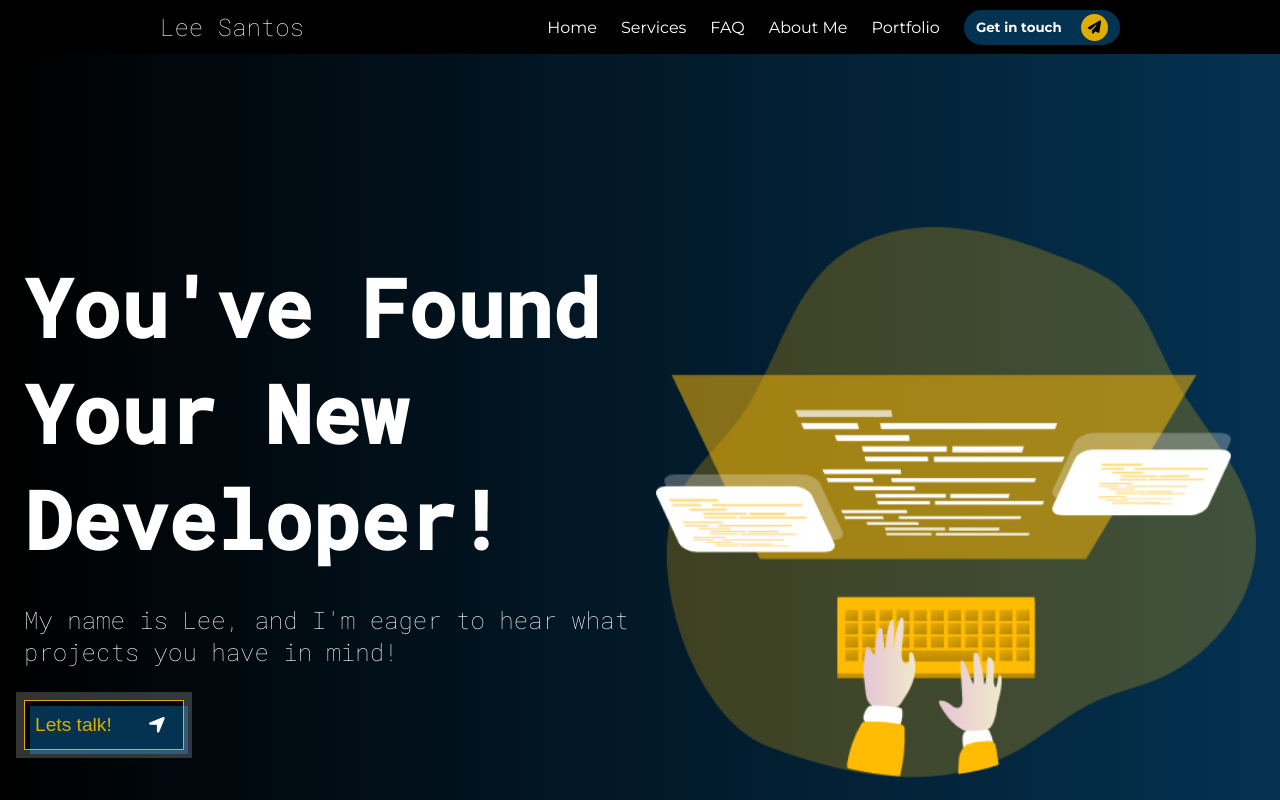
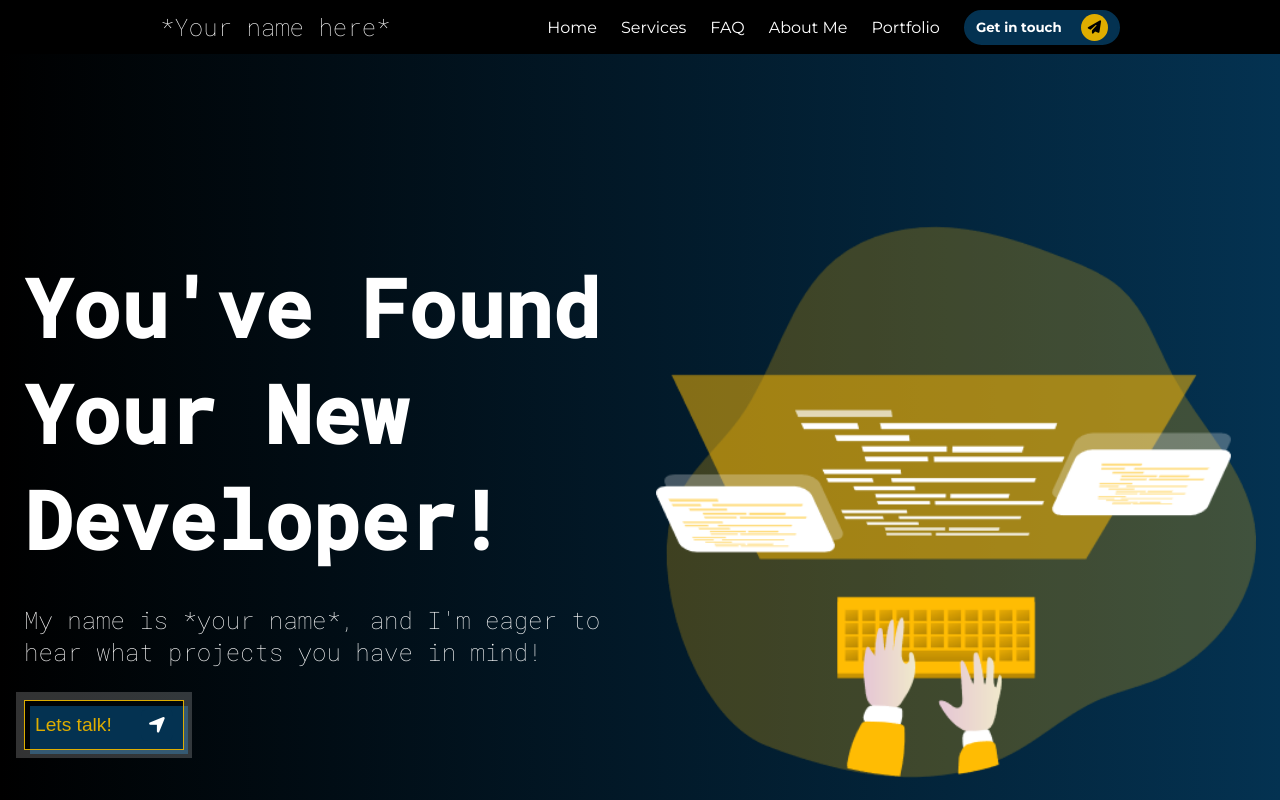
Before and after one commit to stacksantos/portfolio-template-1, a plain HTML site: page index.html in a window 1280 px wide. Shown: the top 800 px of the page. Drawn offline with Linux system fonts and the light colour scheme; a web font is replaced by a local one.

Commit message:
update website

```diff
--- a/index.html
+++ b/index.html
@@ -4,7 +4,9 @@
   <meta charset="UTF-8">
   <meta http-equiv="X-UA-Compatible" content="IE=edge">
   <meta name="viewport" content="width=device-width, initial-scale=1.0">
+  <!-- link your style sheet -->
   <link rel="stylesheet" href="./assets/css/style.css" class="css">
+  <!-- link provided custom style sheet -->
   <link rel="stylesheet" href="./assets/css/custom.css" class="css">
   <link href="https://fonts.googleapis.com/css2?family=Fira+Sans+Condensed:wght@200;300;400;500;600;700;800;900&family=Montserrat:wght@200;300;400;500;700;800;900&family=Roboto+Condensed:wght@300;400;700&family=Roboto+Mono:ital,wght@0,100;0,400;0,500;1,200&display=swap" rel="stylesheet">
   <title>stackSantos Portfolio</title>
@@ -17,10 +19,11 @@
   <header class="col center">
     <nav class="between">
         <span class="logoContainer center">
-        <h2>Lee Santos</h2>
+        <h2>*Your name here*</h2>
         </span>
         <span class="navItemContainer center">
           <ul class="center">
+            <!-- apply links to targeted pages or areas of main web page -->
             <li class="navItem" id="#"><a>Home</a></li>
             <li class="navItem" id="#"><a href="#services">Services</a></li>
             <li class="navItem" id="#"><a>FAQ</a></li>
@@ -44,7 +47,7 @@
         <!-- insert main heading -->
         <h2 id="intro">You've found your new developer!</h2>
         <!-- insert call to action -->
-        <h3 id="description">My name is Lee, and I'm eager to hear what projects you have in mind!
+        <h3 id="description">My name is *your name*, and I'm eager to hear what projects you have in mind!
         </h3>
         <button class="btn-retro pulse">Lets talk!<i class="fa-solid fa-location-arrow"></i></button></li>
       </span>
@@ -78,12 +81,14 @@
     <div class="servicesInnerContainer row around">
       <span class="colLeft center col">
         <h3>
+          <!-- insert your services offered -->
           My services range from design consultation, to building robust fully
           responsive Websites.
         </h3>
       </span>
       <span class="divider"></span>
       <span class="colRight center col">
+        <!-- insert your goals -->
         <h4>My goal is to help your brand SHINE. If having a positive online
           presence is important to you, then your website is the first step
           when introducing yourself!
@@ -100,7 +105,7 @@
       <span class="lineBorder"></span>
       <h3>- Here are some of my works -</h3>
       <div class="projectsContainer wrap center">
-        <!-- insert projects here with class of "project" -->
+        <!-- insert projects here with class="project" , width="350px", height="250px"-->
         <img src="./assets/images/simple match game.png" href="https://codepen.io/stacksantos/full/oNpzwKq" alt="simple match game" class="project" width="350px" height="250px">
         <img src="./assets/images/rock paper scissors game.png" href="https://stacksantos.github.io/rock-paper-scissors/" alt="rock paper scissors game" class="project" width="350px" height="250px">
       </div>
@@ -109,6 +114,7 @@
 
 
   <script src="https://kit.fontawesome.com/912f06f88e.js" crossorigin="anonymous"></script>
+  <!-- link your javascript file -->
   <script src="./assets/js/app.js"></script>
 </body>
 </html>
```
